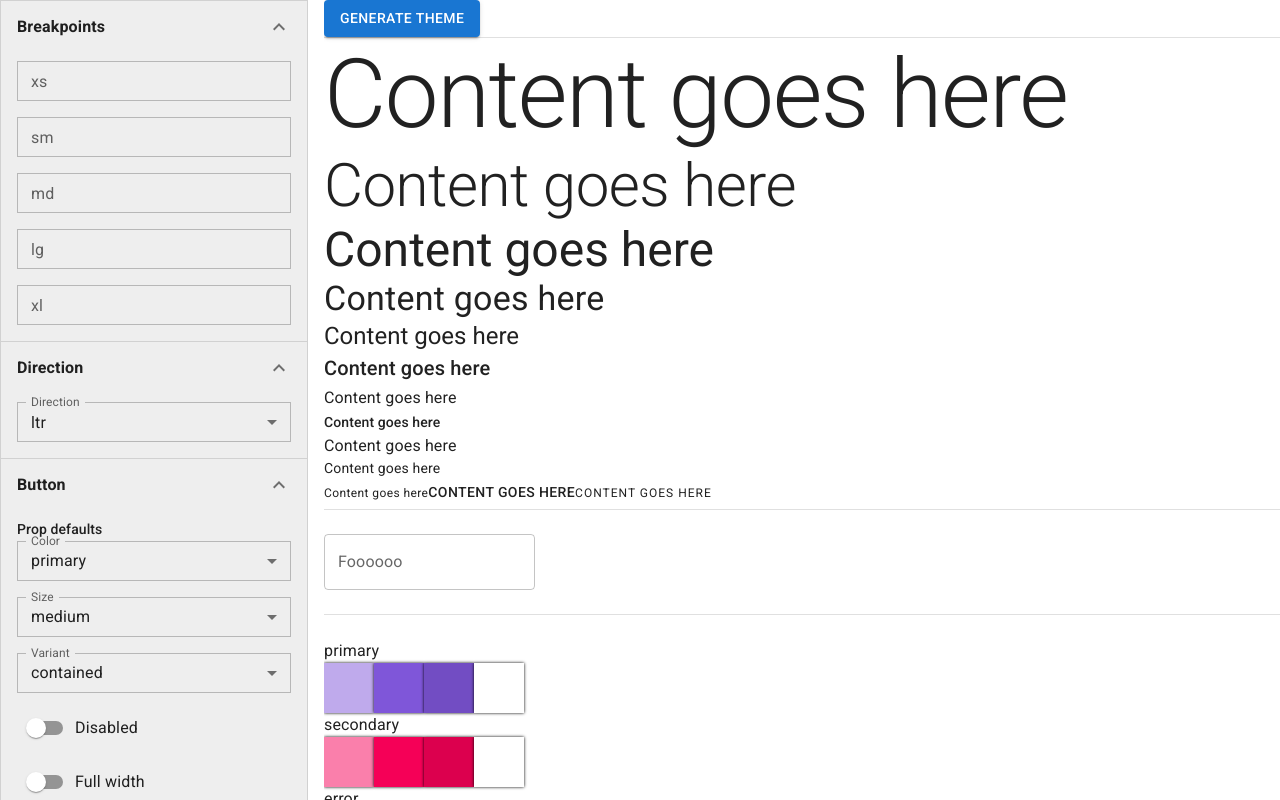
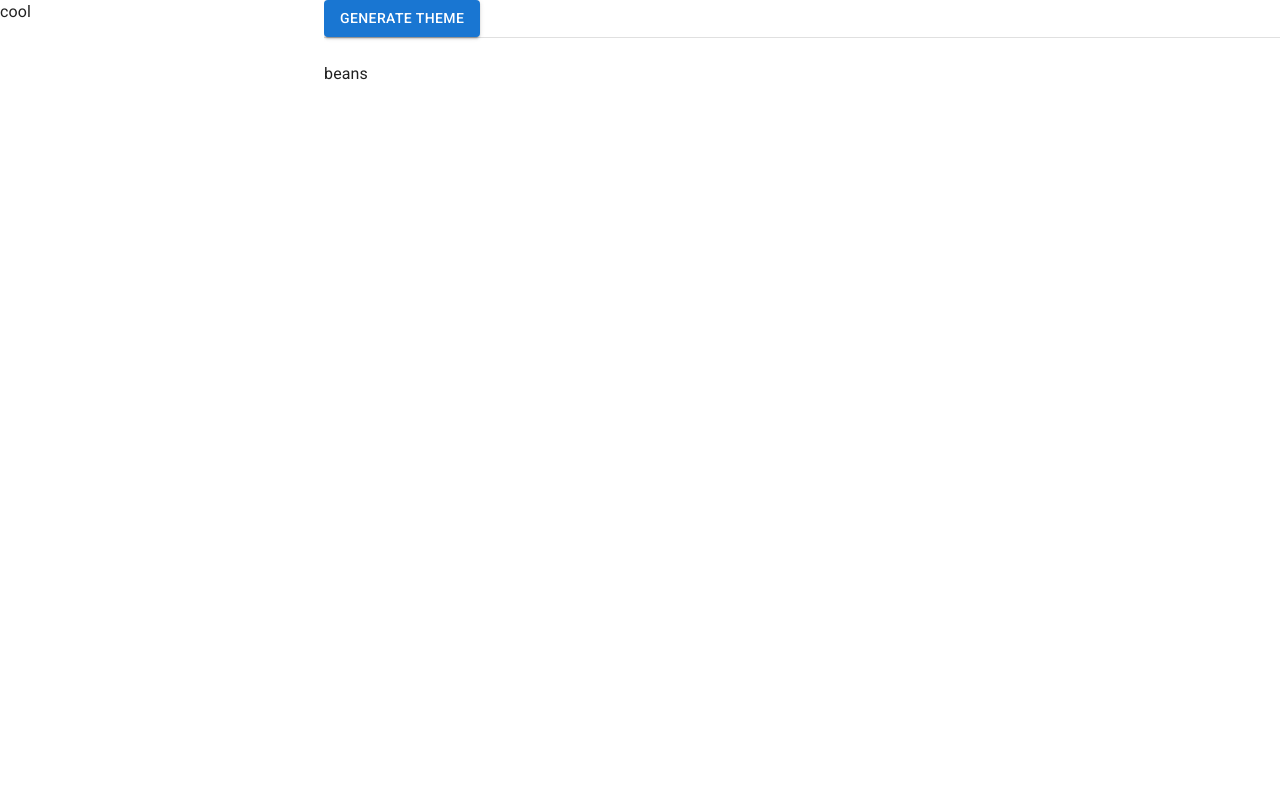
Before and after one commit to sernstberger/mui-theme-creator, a React (Create React App) app: page / in a window 1280 px wide. Built offline with nearby package versions, Linux system fonts and the light colour scheme; a web font is replaced by a local one.

Commit message:
still running. lots taken out

```diff
--- a/src/App.tsx
+++ b/src/App.tsx
@@ -14,7 +14,6 @@ import { dark } from "react-syntax-highlighter/dist/esm/styles/prism";
 import theme from "./theme";
 import dynamicTheme from "./theme/dynamicTheme";
 import Sidebar from "./components/Sidebar";
-import { useFormikContext } from "formik";
 import CssBaseline from "@mui/material/CssBaseline";
 import { ThemeProvider } from "@mui/material/styles";
 import ColorSwatch from "./components/ColorSwatch";
@@ -22,7 +21,6 @@ import CodeDialog from "./components/CodeDialog";
 import { useFormContext } from "react-hook-form";
 
 const App = () => {
-  const { values } = useFormikContext<any>();
   const { getValues } = useFormContext();
   const foo = getValues();
   return (
@@ -31,7 +29,8 @@ const App = () => {
         <Grid item xs={3}>
           <ThemeProvider theme={theme}>
             <CssBaseline />
-            <Sidebar />
+            {/* <Sidebar /> */}
+            cool
           </ThemeProvider>
         </Grid>
         <Grid item xs={9}>
@@ -43,7 +42,7 @@ const App = () => {
             <ThemeProvider theme={dynamicTheme()}>
               <CssBaseline />
               <>
-                <MuiTypography variant="h1">Content goes here</MuiTypography>
+                {/* <MuiTypography variant="h1">Content goes here</MuiTypography>
                 <MuiTypography variant="h2">Content goes here</MuiTypography>
                 <MuiTypography variant="h3">Content goes here</MuiTypography>
                 <MuiTypography variant="h4">Content goes here</MuiTypography>
@@ -65,7 +64,7 @@ const App = () => {
                 </MuiTypography>
                 <MuiTypography variant="overline">
                   Content goes here
-                </MuiTypography>
+                </MuiTypography> */}
                 {/* <MuiButton variant={values.button.variant}>Woot</MuiButton> */}
                 {/* <Stack spacing={2} direction="row">
                   <MuiButton variant="contained">Button CTA</MuiButton>
@@ -102,16 +101,16 @@ const App = () => {
                   </MuiButton>
                 </Stack> */}
                 <br />
-                <Divider />
+                {/* <Divider />
                 <br />
                 <div>
                   <TextField label="Foooooo" />
                 </div>
                 <br />
                 <Divider />
-                <br />
+                <br /> */}
                 {/* TODO - make these color swatch code blocks dynamic */}
-                primary
+                {/* primary
                 <Stack direction="row">
                   <ColorSwatch fieldName="palette.primary.light" />
                   <ColorSwatch fieldName="palette.primary.main" />
@@ -145,7 +144,8 @@ const App = () => {
                   <ColorSwatch fieldName="palette.success.main" />
                   <ColorSwatch fieldName="palette.success.dark" />
                   <ColorSwatch fieldName="palette.success.contrastText" />
-                </Stack>
+                </Stack> */}
+                beans
               </>
             </ThemeProvider>
           </Box>
--- a/src/index.tsx
+++ b/src/index.tsx
@@ -1,6 +1,5 @@
 import ReactDOM from "react-dom";
 import App from "./App";
-import { Formik, Form, FormikHelpers } from "formik";
 import { createPaletteColor } from "./utils";
 import { ThemeOptions } from "@mui/material";
 import ValidatedForm from "./components/Form/ValidatedForm";
@@ -155,22 +154,9 @@ const initialValues: ThemeOptions = {
 };
 
 ReactDOM.render(
-  <Formik
-    // enableReinitialize
-    initialValues={initialValues}
-    onSubmit={(values: ThemeOptions, { setSubmitting }: FormikHelpers<any>) => {
-      setTimeout(() => {
-        alert(JSON.stringify(values, null, 2));
-        setSubmitting(false);
-      }, 500);
-    }}
-  >
-    <Form>
-      <ValidatedForm defaultValues={initialValues}>
-        <App />
-      </ValidatedForm>
-    </Form>
-  </Formik>,
+  <ValidatedForm defaultValues={initialValues}>
+    <App />
+  </ValidatedForm>,
 
   document.querySelector("#root")
 );
--- a/src/theme/dynamicTheme.tsx
+++ b/src/theme/dynamicTheme.tsx
@@ -5,10 +5,9 @@ import { createPaletteColor } from "../utils";
 import { useForm, useFormContext } from "react-hook-form";
 
 const theme = () => {
-  const { values } = useFormikContext<any>();
   const { getValues } = useFormContext();
-  const foo = getValues();
-  console.log("!!!hit", foo);
+  const values = getValues();
+  console.log("!!!hit", values);
 
   const fontObject = (fontName: string) => {
     return {
@@ -38,14 +37,14 @@ const theme = () => {
         xl: values.breakpoints.xl,
       },
     },
-    spacing: foo.spacing,
+    spacing: values.spacing,
     direction: values.direction,
     palette: {
-      primary: createPaletteColor(foo.palette.primary.main),
-      secondary: createPaletteColor(foo.palette.secondary.main),
-      error: createPaletteColor(foo.palette.error.main),
-      warning: createPaletteColor(foo.palette.warning.main),
-      success: createPaletteColor(foo.palette.success.main),
+      primary: createPaletteColor(values.palette.primary.main),
+      secondary: createPaletteColor(values.palette.secondary.main),
+      error: createPaletteColor(values.palette.error.main),
+      warning: createPaletteColor(values.palette.warning.main),
+      success: createPaletteColor(values.palette.success.main),
 
       text: {
         primary: values.textPrimaryColor,
```
